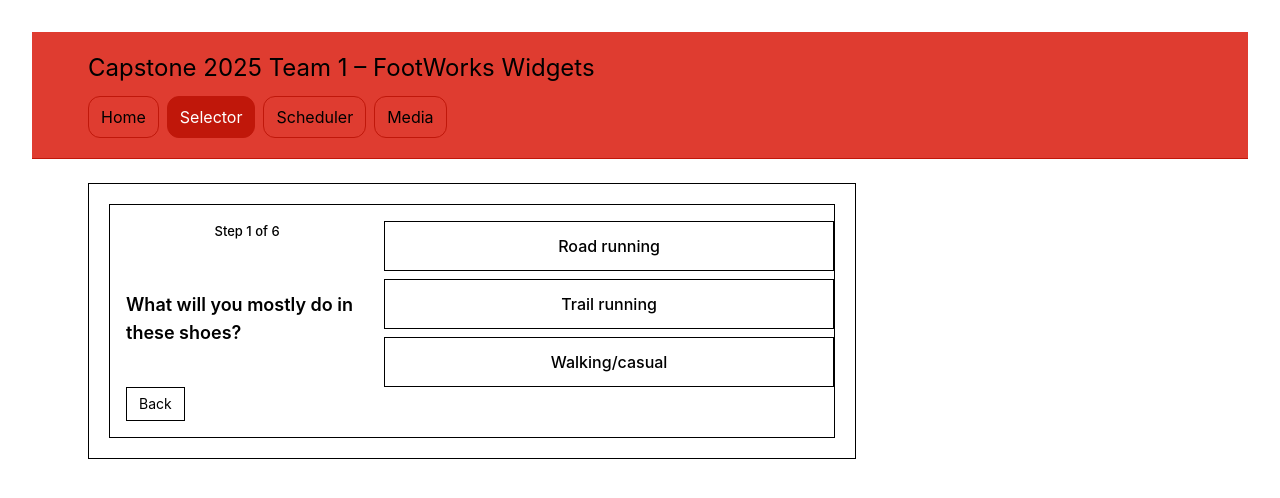
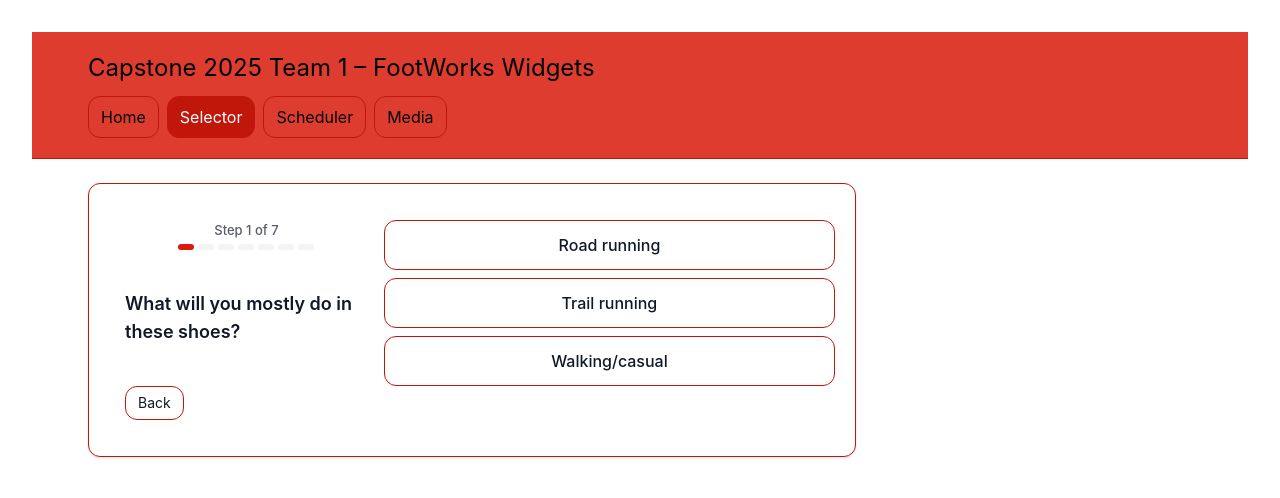
Before and after one commit to Cbland54/Capstone-2025-Team-1, a React (Vite) app: page /selector in a window 1280 px wide. Both pictures are taken after a click on the button "Start". Shown: the top 498 px of the page. Built offline with nearby package versions, Linux system fonts and the light colour scheme.

Commit message:
clean up form

```diff
--- a/src/components/Selector.jsx
+++ b/src/components/Selector.jsx
@@ -1,50 +1,18 @@
 import React, { useState } from "react";
 
-// --- ShoeSelector (Tailwind v4 brand theme, accurate step header) ---
-
 const CATEGORIES = {
-  neutral: {
-    title: "Neutral Cushion",
-    blurb:
-      "Balanced ride for runners with neutral gait who want shock absorption without added support.",
-    img: "https://shop.footworksmiami.com/images/600/169_435600_1738690640585.jpeg",
-  },
-  stability: {
-    title: "Stability Support",
-    blurb:
-      "Extra guidance for overpronation or when you prefer a supported feel on longer runs.",
-    img: "https://shop.footworksmiami.com/images/600/52_11061_1697742413640.jpg",
-  },
-  trail: {
-    title: "Trail/All-Terrain",
-    blurb:
-      "Grippy outsole and protective upper for dirt, gravel, and uneven surfaces.",
-    img: "https://shop.footworksmiami.com/images/600/35_654793_1752341671041.PNG",
-  },
-  speed: {
-    title: "Speed/Tempo/Racing",
-    blurb:
-      "Lightweight and responsive for faster days, intervals, and race efforts.",
-    img: "https://shop.footworksmiami.com/images/600/169_435600_1748447279520.png",
-  },
-  walking: {
-    title: "Walking/Lifestyle Comfort",
-    blurb:
-      "Soft, supportive comfort optimized for all-day wear and recovery walks.",
-    img: "https://shop.footworksmiami.com/images/600/Hoka-1134270-HMRG_1.png",
-  },
+  neutral: { title: "Neutral Cushion", blurb: "Balanced ride for runners with neutral gait who want shock absorption without added support.", img: "https://shop.footworksmiami.com/images/600/169_435600_1738690640585.jpeg" },
+  stability:{ title: "Stability Support", blurb: "Extra guidance for overpronation or when you prefer a supported feel on longer runs.", img: "https://shop.footworksmiami.com/images/600/52_11061_1697742413640.jpg" },
+  trail:    { title: "Trail/All-Terrain", blurb: "Grippy outsole and protective upper for dirt, gravel, and uneven surfaces.", img: "https://shop.footworksmiami.com/images/600/35_654793_1752341671041.PNG" },
+  speed:    { title: "Speed/Tempo/Racing", blurb: "Lightweight and responsive for faster days, intervals, and race efforts.", img: "https://shop.footworksmiami.com/images/600/169_435600_1748447279520.png" },
+  walking:  { title: "Walking/Lifestyle Comfort", blurb: "Soft, supportive comfort optimized for all-day wear and recovery walks.", img: "https://shop.footworksmiami.com/images/600/Hoka-1134270-HMRG_1.png" },
 };
 
 const WOMEN_US = ["5","5.5","6","6.5","7","7.5","8","8.5","9","9.5","10","10.5","11","11.5","12"];
 const MEN_US   = ["7","7.5","8","8.5","9","9.5","10","10.5","11","11.5","12","12.5","13","14","15"];
 
 const QUESTIONS = {
-  welcome: {
-    id: "welcome",
-    text: "Find Your Running Shoe",
-    render: "buttons",
-    options: [{ label: "Start", value: "start", next: "start" }],
-  },
+  welcome: { id: "welcome", text: "Find Your Running Shoe", render: "buttons", options: [{ label: "Start", value: "start", next: "start" }] },
   start: {
     id: "start",
     text: "What will you mostly do in these shoes?",
@@ -78,14 +46,14 @@ const QUESTIONS = {
     options: [
       { label: "Well-groomed paths", value: "groomed",   next: "sizing" },
       { label: "Rocky/technical",    value: "technical", next: "sizing" },
-      { label: "Mixed road&trail",   value: "mixed",     next: "mixed_goal" },
+      { label: "Mixed road & trail",   value: "mixed",     next: "mixed_goal" },
     ],
   },
   mixed_goal: {
     id: "mixed_goal",
     text: "For mixed surfaces, what's your priority?",
     options: [
-      { label: "Grip&protection",    value: "grip", next: "sizing" },
+      { label: "Grip & protection",    value: "grip", next: "sizing" },
       { label: "Lighter/faster feel",value: "fast", next: "sizing" },
     ],
   },
@@ -117,39 +85,59 @@ const QUESTIONS = {
     render: "grid",
     cols: 2,
     options: [
-      { label: "Up to $75",     value: "lt75",   next: "showResult" },
-      { label: "$75–150",       value: "75_150", next: "showResult" },
-      { label: "Over $150",     value: "gt150",  next: "showResult" },
-      { label: "No preference", value: "nopref", next: "showResult" },
+      { label: "Up to $75",     value: "lt75",   next: "contact" },
+      { label: "$75–150",       value: "75_150", next: "contact" },
+      { label: "Over $150",     value: "gt150",  next: "contact" },
+      { label: "No preference", value: "nopref", next: "contact" },
     ],
+  },
+  contact: {
+    id: "contact",
+    text: "Where can we send your picks?",
+    render: "form",
+    options: [{ label: "Continue", value: "__continue", next: "showResult" }],
   },
 };
 
-function computePlannedTotal(answers) {
-  let total = 0;
-  let id = "start";
-  let safety = 50;
+function calculateTotalSteps(answers) {
+  const START_ID = "start";
+  const END_ID = "showResult";
+  const MAX_STEPS = 50; // avoid infinite loops
 
-  while (id && id !== "showResult" && safety-- > 0) {
-    total++;
-    const q = QUESTIONS[id];
-    if (!q || !q.options || q.options.length === 0) break;
+  let steps = 0;
+  let currentId = START_ID;
 
-    const chosen = q.options.find((o) => o.value === answers[id]) || q.options[0];
+  // Walk the tree until we hit the result or max steps
+  while (currentId && currentId !== END_ID && steps < MAX_STEPS) {
+    steps += 1;
 
-    if (chosen.next) {
-      id = chosen.next;
-    } else if (chosen.result) {
-      id = "showResult";
-    } else {
+    const question = QUESTIONS[currentId];
+
+    // If the question is missing or has no options, break
+    if (!question || !Array.isArray(question.options) || question.options.length === 0) {
       break;
     }
+
+    // Use the user’s choice for this question, default to the first option if unselected
+    const userValue = answers[currentId];
+    const chosenOption =
+      question.options.find((opt) => opt.value === userValue) || question.options[0];
+
+    // Decide where to go next
+    if (chosenOption.next) {
+      currentId = chosenOption.next;// go to the next question
+    } else if (chosenOption.result) {
+      currentId = END_ID; // we’ve reached a the end
+    } else {
+      break; // nowhere to go, break
+    }
   }
-  return total;
+
+  return steps;
 }
 
+
 function StepHeader({ idx, total }) {
-  // Ensure we render at least idx+1 dots so the current step is visible
   const safeTotal = Math.max(total, idx + 1);
   return (
     <div className="text-center">
@@ -163,7 +151,7 @@ function StepHeader({ idx, total }) {
             className={
               i <= idx
                 ? "h-1.5 w-4 rounded-[9999px] bg-primary"
-                : "h-1.5 w-4 rounded-[9999px] bg-border"
+                : "h-1.5 w-4 rounded-[9999px] bg-[var(--color-grey)]"
             }
           />
         ))}
@@ -207,51 +195,96 @@ function GridButton({ label, selected, onClick }) {
 export default function ShoeSelector() {
   const [path, setPath] = useState(["welcome"]);
   const [answers, setAnswers] = useState({});
+  // NEW: local form state for contact step
+  const [contact, setContact] = useState({
+    firstName: "",
+    lastName: "",
+    email: "",
+    notes: "",
+  });
+  const [touched, setTouched] = useState({});
 
   const currentId = path[path.length - 1];
   const current = QUESTIONS[currentId];
 
   // First real question is Step 1 (exclude "welcome")
   const currentIdx = Math.max(0, path.length - 2);
-  const plannedTotal = computePlannedTotal(answers);
+  const totalSteps = calculateTotalSteps(answers);
 
   const goBack = () => {
     if (path.length <= 1) return;
+    // Removes the last item from the path (the currently viewed path)
     setPath((p) => p.slice(0, -1));
   };
 
   const restart = () => {
     setPath(["welcome"]);
     setAnswers({});
+    //setContact({ firstName: "", lastName: "", email: "", notes: "" });
+    setTouched({});
   };
 
-  const onChoose = (opt) => {
-    setAnswers((a) => ({ ...a, [currentId]: opt.value }));
+  const onChoice = (option) => {
+    // Save the user's choice
+    setAnswers((previousAnswers) => {
+      return {
+        ...previousAnswers,              // keep all previous answers
+        [currentId]: option.value,       // add or replace the current question's choice
+      };
+    });
 
-    if (opt.next === "showResult") {
-      setPath((p) => [...p, "showResult"]);
+    // Figure out what happens next
+    if (option.next === "showResult" || option.result) {
+      // If this choice means the quiz is done, go to the results screen
+      setPath((previousPath) => [...previousPath, "showResult"]);
       return;
     }
-    if (opt.next) {
-      setPath((p) => [...p, opt.next]);
+
+    if (option.next) {
+      // If there’s a next question ID defined, go to that next question
+      setPath((previousPath) => [...previousPath, option.next]);
       return;
     }
-    if (opt.result) {
-      setPath((p) => [...p, "showResult"]);
-      return;
-    }
+
+    // If there’s no next or result field, console warning
+    console.warn("No next step defined for this option:", option);
+  };
+
+
+  // --- Contact form helpers ---
+  const emailValid = (value) =>
+    /^\S+@\S+\.\S+$/.test(value.trim());
+
+  const formValid =
+    contact.firstName.trim().length > 0 &&
+    contact.lastName.trim().length > 0 &&
+    emailValid(contact.email);
+
+    const markTouched = (name) => {
+      setTouched({ ...touched, [name]: true });
+    };
+
+  const submitContact = () => {
+    if (!formValid) return;
+    // Persist contact data in answers for now
+    setAnswers((a) => ({ ...a, contact }));
+    setPath((p) => [...p, "showResult"]);
   };
 
   // Category mapping (switch-case)
+  // Default category is neutral
   let categoryKey = "neutral";
   const activity = answers.start;
+  // Switch on the activity (road/trail/walking)
   switch (activity) {
     case "walking":
       categoryKey = "walking";
       break;
     case "trail":
+      // If trail is selected ask what kind of trail (mixed or groomed/techincal )
       switch (answers.trail_experience) {
         case "mixed":
+          // If mixed, do they prefer speed or trail
           categoryKey = answers.mixed_goal === "fast" ? "speed" : "trail";
           break;
         default:
@@ -261,14 +294,18 @@ export default function ShoeSelector() {
       break;
     case "road":
     default:
+      // If road or default ask about gait
       switch (answers.gait) {
+        // support = stabiliy
         case "support_yes":
           categoryKey = "stability";
           break;
+          // no or unsure = neutral
         case "support_no":
         case "support_unsure":
           categoryKey = "neutral";
           break;
+        // check the feel question, speed or neutral
         default:
           categoryKey = answers.feel === "snappy" ? "speed" : "neutral";
           break;
@@ -281,16 +318,15 @@ export default function ShoeSelector() {
   return (
     <div className="w-full sm:max-w-xl md:max-w-2xl lg:max-w-3xl bg-white border border-border rounded-[var(--radius)] shadow-[var(--shadow)] p-5 text-almostblack text-lg">
       {!isResult ? (
-        <div className="border border-border rounded-[var(--radius)] p-4 bg-white">
+        <div className="p-4 bg-white">
           <div className="grid grid-cols-1 sm:grid-cols-[35%_65%] gap-4 items-start">
-            {/* Left: progress + big question + (Back or Start) */}
+            {/* Left side of form */}
             <div>
               {currentId !== "welcome" && (
-                <StepHeader idx={currentIdx} total={plannedTotal} />
+                <StepHeader idx={currentIdx} total={totalSteps} />
               )}
               <div className="mt-10 text-lg font-semibold">{current.text}</div>
 
-              {/* Step controls: welcome vs others */}
               {currentId === "welcome" ? (
                 <div className="mt-10 flex gap-2">
                   <button
@@ -313,7 +349,7 @@ export default function ShoeSelector() {
               )}
             </div>
 
-            {/* Right: answers OR welcome image */}
+            {/* Right side of form */}
             {currentId === "welcome" ? (
               <div className="overflow-hidden rounded-[var(--radius)] bg-grey min-h-40 flex items-center justify-center">
                 <img
@@ -325,18 +361,111 @@ export default function ShoeSelector() {
             ) : current.render === "grid" ? (
               <div
                 className="grid gap-2 items-start min-w-0"
-                style={{
-                  gridTemplateColumns: `repeat(${current.cols || 3}, minmax(0, 1fr))`,
-                }}
+                style={{ gridTemplateColumns: `repeat(${current.cols || 3}, minmax(0, 1fr))` }}
               >
                 {current.options.map((opt) => (
                   <GridButton
                     key={opt.value}
                     label={opt.label}
-                    onClick={() => onChoose(opt)}
+                    onClick={() => onChoice(opt)}
                     selected={answers[currentId] === opt.value}
                   />
                 ))}
+              </div>
+            ) : current.render === "form" ? (
+              <div className="grid gap-3 min-w-0">
+                <label className="text-sm font-medium" htmlFor="firstName">
+                  First Name <span className="text-primary">*</span>
+                </label>
+                <input
+                  id="firstName"
+                  name="firstName"
+                  type="text"
+                  placeholder="First name"
+                  autoComplete="given-name"
+                  value={contact.firstName}
+                  onBlur={() => markTouched("firstName")}
+                  onChange={(e) =>
+                    setContact((c) => ({ ...c, firstName: e.target.value }))
+                  }
+                  className="border border-border rounded-[var(--radius)] px-3 py-2 focus:outline-none focus:border-primary"
+                />
+                {touched.firstName && contact.firstName.trim() === "" && (
+                  <p className="text-xs text-red-600">First name is required.</p>
+                )}
+
+                <label className="text-sm font-medium mt-2" htmlFor="lastName">
+                  Last Name <span className="text-primary">*</span>
+                </label>
+                <input
+                  id="lastName"
+                  name="lastName"
+                  type="text"
+                  placeholder="Last name"
+                  autoComplete="family-name"
+                  value={contact.lastName}
+                  onBlur={() => markTouched("lastName")}
+                  onChange={(e) =>
+                    setContact((c) => ({ ...c, lastName: e.target.value }))
+                  }
+                  className="border border-border rounded-[var(--radius)] px-3 py-2 focus:outline-none focus:border-primary"
+                />
+                {touched.lastName && contact.lastName.trim() === "" && (
+                  <p className="text-xs text-red-600">Last name is required.</p>
+                )}
+
+                <label className="text-sm font-medium mt-2" htmlFor="email">
+                  Email <span className="text-primary">*</span>
+                </label>
+                <input
+                  id="email"
+                  name="email"
+                  type="email"
+                  placeholder="you@example.com"
+                  autoComplete="email"
+                  value={contact.email}
+                  onBlur={() => markTouched("email")}
+                  onChange={(e) =>
+                    setContact((c) => ({ ...c, email: e.target.value }))
+                  }
+                  className="border border-border rounded-[var(--radius)] px-3 py-2 focus:outline-none focus:border-primary"
+                />
+                {touched.email && !/^\S+@\S+\.\S+$/.test(contact.email.trim()) && (
+                  <p className="text-xs text-red-600">Enter a valid email.</p>
+                )}
+
+                <label className="text-sm font-medium mt-2" htmlFor="notes">
+                  Notes (injury history, goals, brand preference, etc.)
+                </label>
+                <textarea
+                  id="notes"
+                  name="notes"
+                  placeholder="Share anything that helps us tailor your picks."
+                  rows={4}
+                  value={contact.notes}
+                  onChange={(e) =>
+                    setContact((c) => ({ ...c, notes: e.target.value }))
+                  }
+                  className="border border-border rounded-[var(--radius)] px-3 py-2 focus:outline-none focus:border-primary resize-y"
+                />
+
+                <div className="mt-2 flex gap-2">
+                  <button
+                    onClick={submitContact}
+                    disabled={!formValid}
+                    className={
+                      formValid
+                        ? "border border-primary bg-primary text-white px-4 py-2 text-sm rounded-[var(--radius)] shadow-[var(--shadow)] transition"
+                        : "border border-border bg-grey/40 text-almostblack/60 px-4 py-2 text-sm rounded-[var(--radius)]"
+                    }
+                  >
+                    Next
+                  </button>
+                </div>
+
+                <p className="text-xs text-almostblack/70 mt-1">
+                  We’ll only use your contact to send recommendations. You can opt out anytime.
+                </p>
               </div>
             ) : (
               <div className="grid grid-cols-1 gap-2 items-start min-w-0">
@@ -344,7 +473,7 @@ export default function ShoeSelector() {
                   <ChoiceButton
                     key={opt.value}
                     label={opt.label}
-                    onClick={() => onChoose(opt)}
+                    onClick={() => onChoice(opt)}
                     selected={answers[currentId] === opt.value}
                   />
                 ))}
@@ -353,7 +482,7 @@ export default function ShoeSelector() {
           </div>
         </div>
       ) : (
-        <div className="border border-border rounded-[var(--radius)] p-4 bg-white">
+        <div className="p-4 bg-white">
           {(() => {
             const result = CATEGORIES[categoryKey];
             return (
@@ -373,6 +502,8 @@ export default function ShoeSelector() {
                 <p className="mt-2 text-base text-almostblack/80">
                   {result.blurb}
                 </p>
+
+
                 <div className="mt-4 flex flex-wrap gap-2">
                   <button
                     className="border border-border px-4 py-2 text-sm rounded-[var(--radius)] bg-white hover:border-primary hover:shadow-[var(--shadow)] transition"
--- a/src/index.css
+++ b/src/index.css
@@ -107,3 +107,16 @@
 .read-the-docs {
   color: var(--color-muted);
 }
+
+@theme {
+  --color-primary: var(--color-brand-500);
+  --color-primaryOpaque: color-mix(in srgb, var(--color-brand-500) 12%, transparent);
+  --color-white: #ffffff;
+  --color-almostblack: var(--color-accent-900);
+  --color-grey: var(--color-accent-100);
+  --color-border: var(--color-border);
+
+  --radius: var(--radius-md);
+  --shadow: var(--shadow-soft);
+  --shadow-big: var(--shadow-lg);
+}
```
